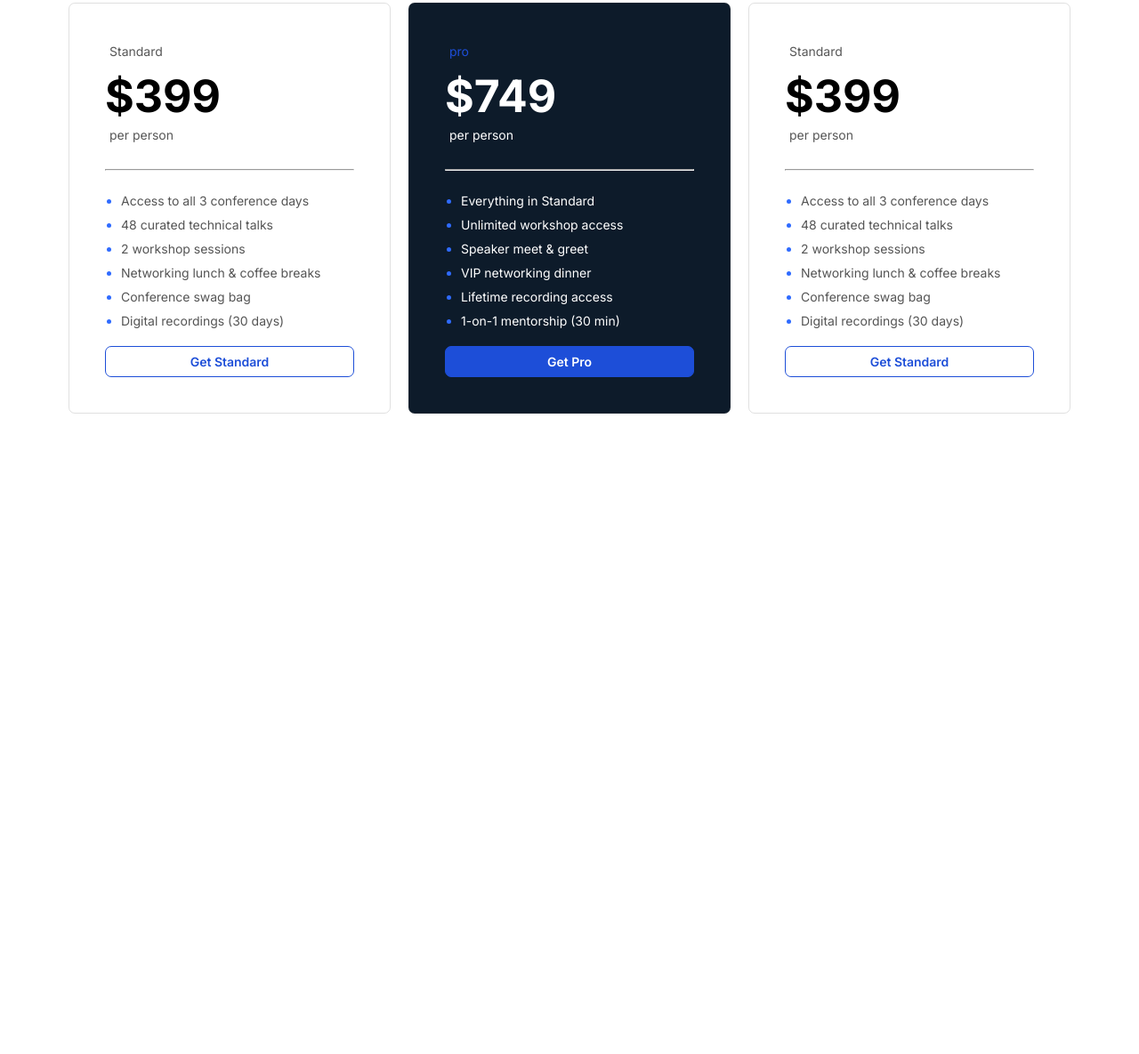
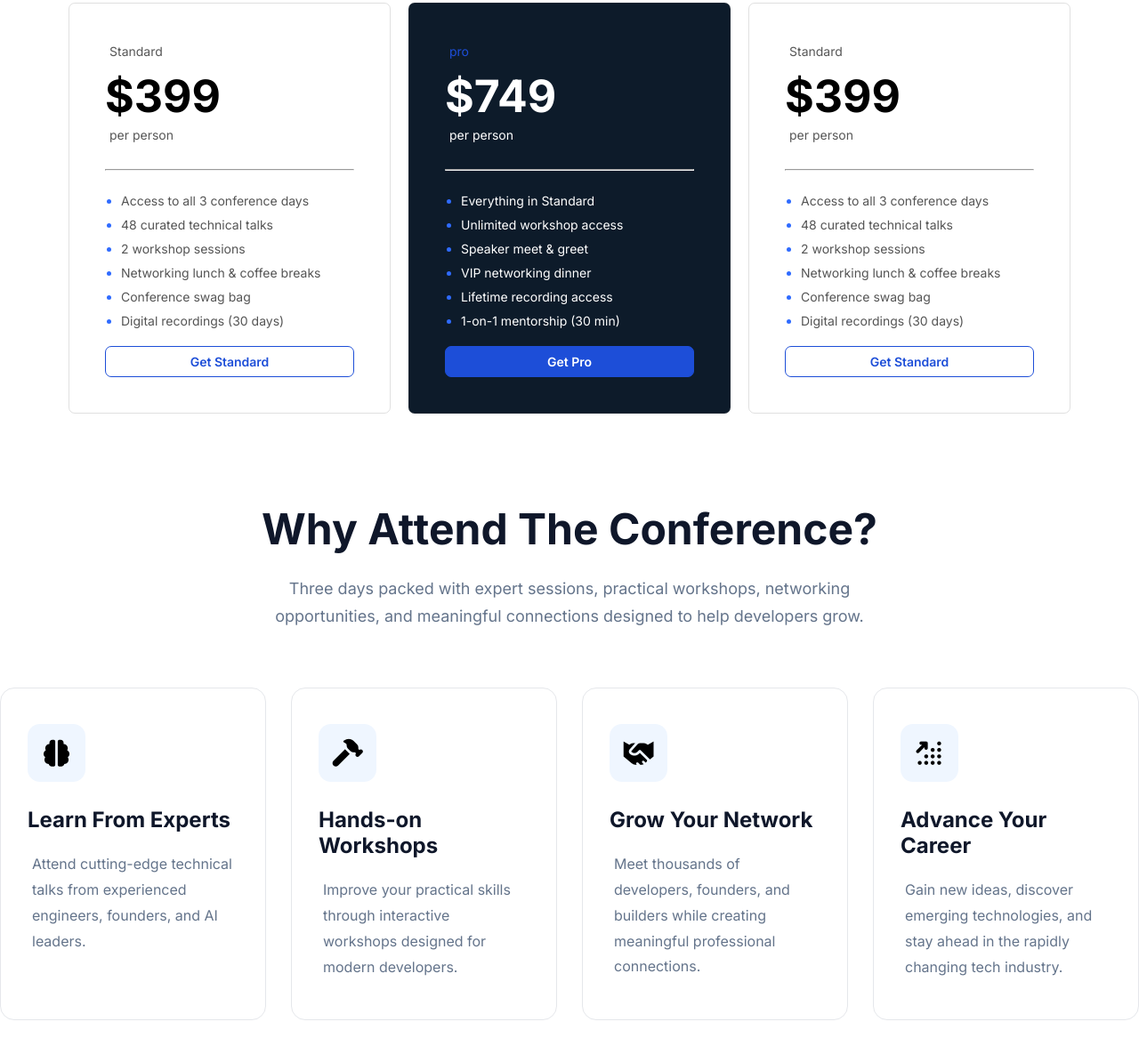
Before and after one commit to saifulanik191/b14-1st-assignment, a plain HTML site: page index.html in a window 1280 px wide. Shown: the part 2094-3279 px from the top of the page at 89% size. Before the commit the page ends 2559 px from the top, so only its background shows below. Drawn offline with Linux system fonts and the light colour scheme.

Commit message:
create missing something section as why attend the conference using ai and did little modify  by my own

```diff
--- a/index.html
+++ b/index.html
@@ -13,6 +13,13 @@
         href="https://fonts.googleapis.com/css2?family=Inter:ital,opsz,wght@0,14..32,100..900;1,14..32,100..900&family=Open+Sans:ital,wght@0,300..800;1,300..800&display=swap"
         rel="stylesheet">
     <!-- google font -->
+
+    <!-- font awesome -->
+    <link rel="stylesheet" href="https://cdnjs.cloudflare.com/ajax/libs/font-awesome/7.0.1/css/all.min.css"
+        integrity="sha512-2SwdPD6INVrV/lHTZbO2nodKhrnDdJK9/kg2XD1r9uGqPo1cUbujc+IYdlYdEErWNu69gVcYgdxlmVmzTWnetw=="
+        crossorigin="anonymous" referrerpolicy="no-referrer" />
+    <!-- font awesome -->
+
 </head>
 
 <body>
@@ -211,6 +218,102 @@
 
     <!-- pricing card -->
 
+
+    <!-- WHY ATTEND SECTION START generate by AI -->
+
+    <section class="why-attend container">
+
+        <div class="attend-container ">
+
+            <div class="section-title">
+                <h2>Why Attend The Conference?</h2>
+                <p>
+                    Three days packed with expert sessions, practical workshops,
+                    networking opportunities, and meaningful connections designed
+                    to help developers grow.
+                </p>
+            </div>
+
+            <div class="attend-grid">
+
+                <div class="attend-card">
+
+                    <div class="icon"> <i class="fa-solid fa-brain"></i></i>
+                    </div>
+
+                    <h3>Learn From Experts</h3>
+
+                    <p>
+                        Attend cutting-edge technical talks from experienced
+                        engineers, founders, and AI leaders.
+                    </p>
+
+                </div>
+
+                <div class="attend-card">
+
+                    <div class="icon">
+                        <i class="fa-solid fa-hammer"></i>
+                    </div>
+
+                    <h3>Hands-on Workshops</h3>
+
+                    <p>
+                        Improve your practical skills through interactive
+                        workshops designed for modern developers.
+                    </p>
+
+                </div>
+
+                <div class="attend-card">
+
+                    <div class="icon">
+                        <i class="fa-solid fa-handshake"></i>
+                    </div>
+
+                    <h3>Grow Your Network</h3>
+
+                    <p>
+                        Meet thousands of developers, founders, and builders
+                        while creating meaningful professional connections.
+                    </p>
+
+                </div>
+
+                <div class="attend-card">
+
+                    <div class="icon">
+                        <i class="fa-solid fa-arrow-up-right-dots"></i>
+                    </div>
+
+                    <h3>Advance Your Career</h3>
+
+                    <p>
+                        Gain new ideas, discover emerging technologies,
+                        and stay ahead in the rapidly changing tech industry.
+                    </p>
+
+                </div>
+
+            </div>
+
+        </div>
+
+    </section>
+
+    <!-- WHY ATTEND SECTION END generate by AI -->
+
+
+
+    <!-- footer -->
+
+    <footer>
+
+
+
+    </footer>
+
+    <!-- footer -->
 </body>
 
 </html>
--- a/style.css
+++ b/style.css
@@ -209,3 +209,98 @@ hr{
 }
 
  /* pricing style */
+
+ /*=============================
+        WHY ATTEND
+==============================*/
+
+.why-attend{
+
+    padding:100px 0;
+    background:#ffffff;
+
+}
+
+
+.section-title{
+
+    text-align:center;
+    margin-bottom:60px;
+
+}
+
+.section-title h2{
+
+    font-size:48px;
+    color:#0F172A;
+    font-weight:700;
+    margin-bottom:18px;
+
+}
+
+.section-title p{
+
+    max-width:700px;
+    margin:auto;
+    color:#64748B;
+    font-size:18px;
+    line-height:1.7;
+
+}
+
+.attend-grid{
+
+    display:grid;
+    grid-template-columns:repeat(auto-fit,minmax(250px,1fr));
+    gap:28px;
+
+}
+
+.attend-card{
+
+    background:#ffffff;
+    border:1px solid #E5E7EB;
+    border-radius:16px;
+    padding:40px 30px;
+    transition:.35s ease;
+    text-align:left;
+
+}
+
+.attend-card:hover{
+
+    transform:translateY(-8px);
+    box-shadow:0 15px 40px rgba(37,99,235,.12);
+    border-color:#2563EB;
+
+}
+
+.icon{
+
+    width:65px;
+    height:65px;
+    border-radius:14px;
+    background:#EFF6FF;
+    display:flex;
+    justify-content:center;
+    align-items:center;
+    font-size:30px;
+    margin-bottom:28px;
+
+}
+
+.attend-card h3{
+
+    color:#0F172A;
+    font-size:24px;
+    margin-bottom:16px;
+
+}
+
+.attend-card p{
+
+    color:#64748B;
+    line-height:1.8;
+    font-size:16px;
+
+}
```
